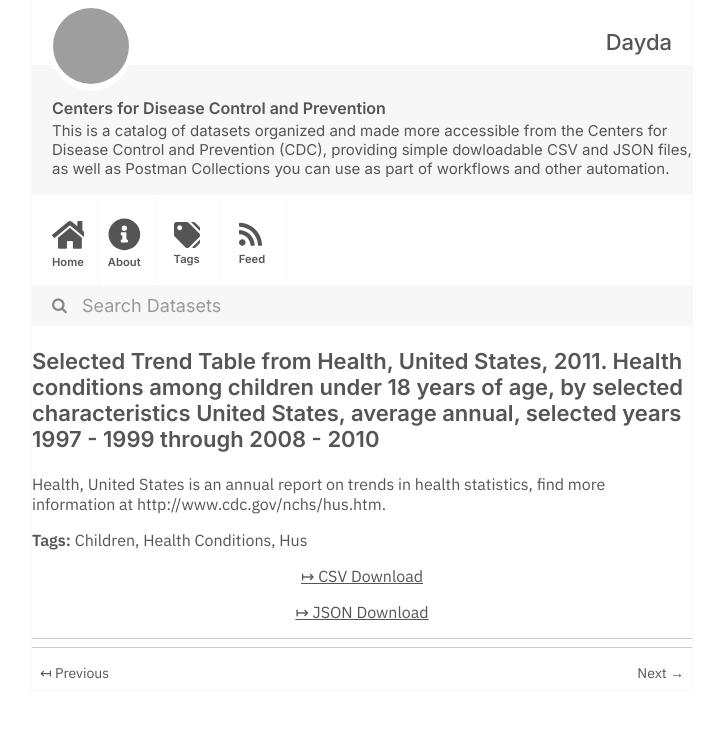
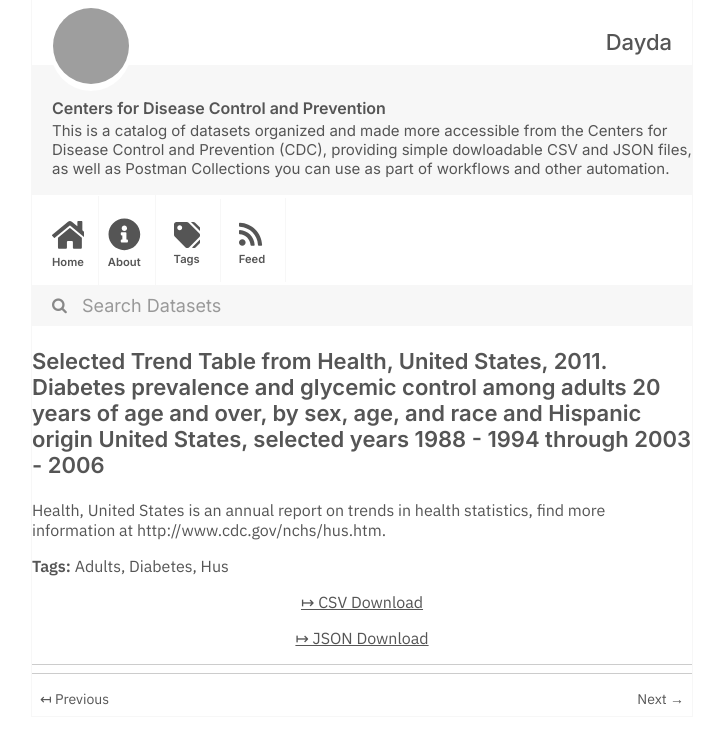
Before and after one commit to dayda-entities/centers-for-disease-control-and-prevention, a Jekyll site: the page built from _posts/2020-11-12-selected-trend-table-from-heal.md, in a window 1280 px wide, cut to the strip 0-744 px from the top of the page. Shown: the whole strip, without its empty margins (278-1000 px from the left). Built offline with Jekyll 4.4.1, drawn with Linux system fonts in a browser that asks for light colours; grey boxes are pictures that could not be loaded.

```diff
--- a/_posts/2020-11-12-selected-trend-table-from-heal.md
+++ b/_posts/2020-11-12-selected-trend-table-from-heal.md
@@ -1,19 +1,20 @@
 ---
 title: >-
-  Selected Trend Table from Health, United States, 2011. Health conditions among
-  children under 18 years of age, by selected characteristics United States,
-  average annual, selected years 1997 - 1999 through 2008 - 2010
-created: '2020-11-12T12:13:54.414922'
-modified: '2021-04-21T19:20:30.448768'
+  Selected Trend Table from Health, United States, 2011. Diabetes prevalence and
+  glycemic control among adults 20 years of age and over, by sex, age, and race
+  and Hispanic origin United States, selected years 1988 - 1994 through 2003 -
+  2006
+created: '2020-11-12T12:14:04.702388'
+modified: '2021-03-29T21:20:00.775417'
 state: active
 type: dataset
 tags:
-  - Children
-  - Health Conditions
+  - Adults
+  - Diabetes
   - Hus
 groups: []
-csv_url: 'https://data.cdc.gov/api/views/bbhn-4mdn/rows.csv?accessType=DOWNLOAD'
-json_url: 'https://data.cdc.gov/api/views/bbhn-4mdn/rows.json?accessType=DOWNLOAD'
+csv_url: 'https://data.cdc.gov/api/views/crtu-weni/rows.csv?accessType=DOWNLOAD'
+json_url: 'https://data.cdc.gov/api/views/crtu-weni/rows.json?accessType=DOWNLOAD'
 layout: post
 
 ---
```
